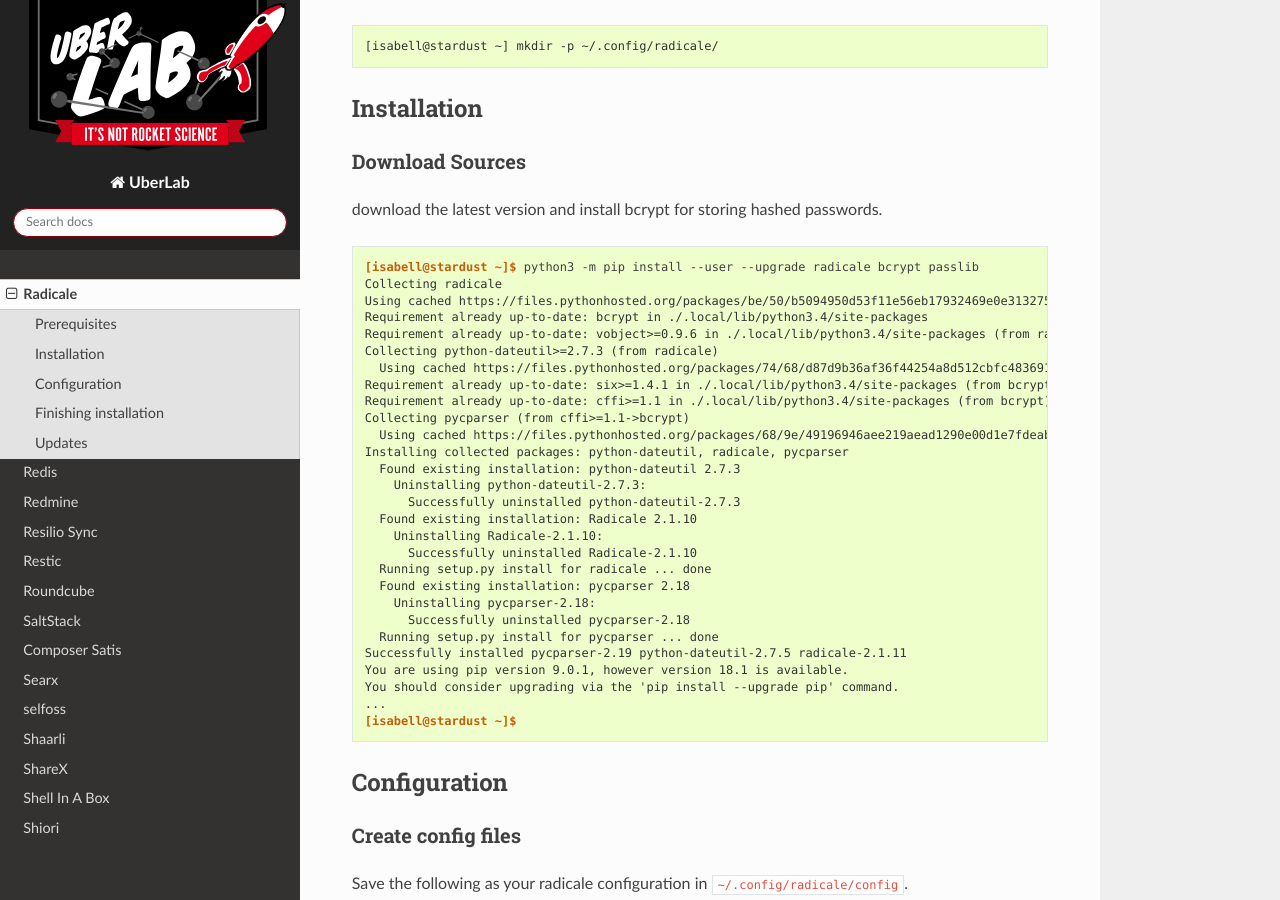
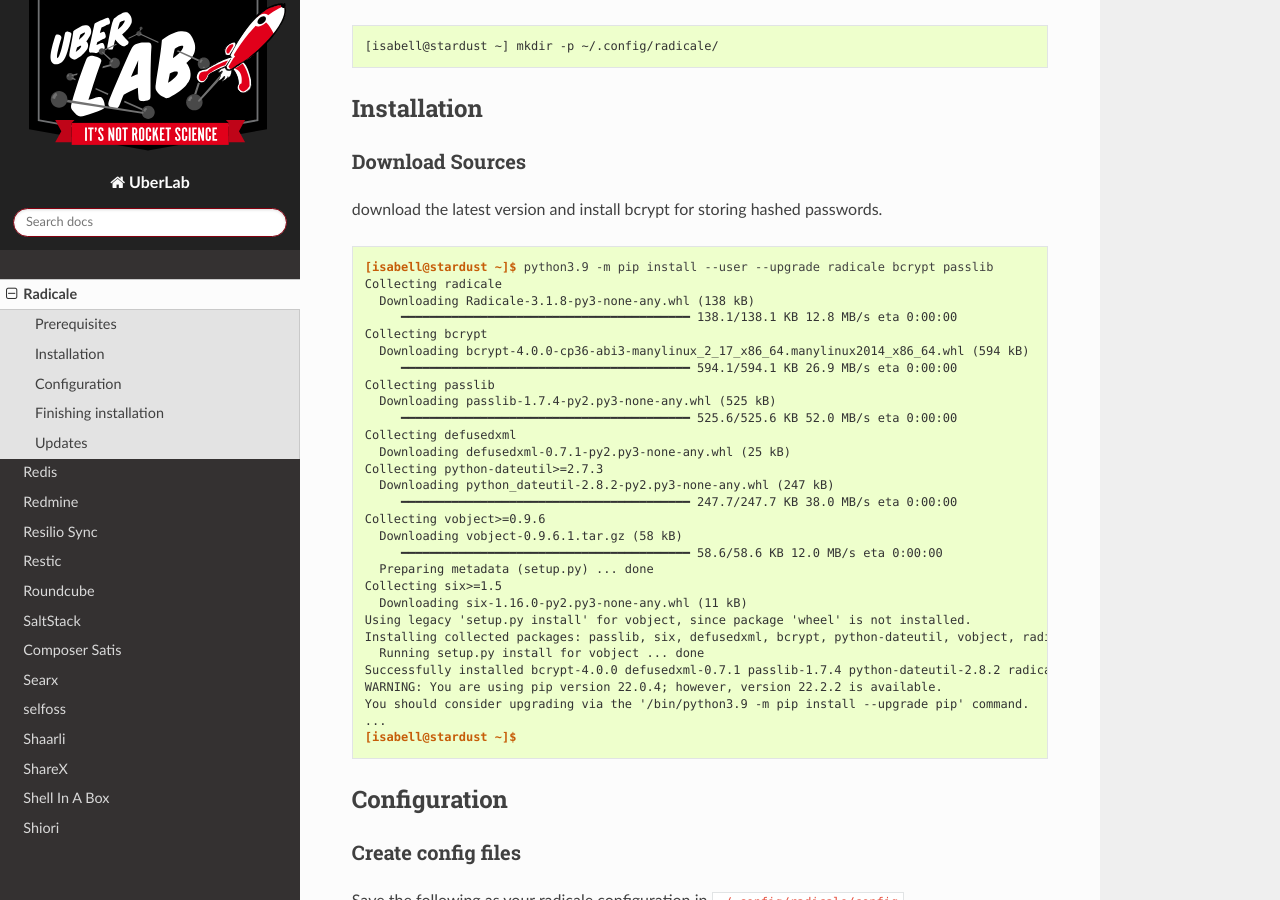
Before and after one commit to Uberspace/lab, a Sphinx documentation site: the page built from source/guide_radicale.rst, in a window 1280 px wide and 900 px high, scrolled down 1816 px. Built offline with Sphinx 7.4.7 and the Read the Docs theme 2.0.0, drawn with Linux system fonts in a browser that asks for light colours.

Commit message:
Update python version in guide_radicale.rst
So far python3 defacto called python3.6, but this does not fulfill all dependencies anymore. With python3.9, however, the installation runs without problems.

```diff
--- a/source/guide_radicale.rst
+++ b/source/guide_radicale.rst
@@ -62,35 +62,35 @@ download the latest version and install bcrypt for storing hashed passwords.
 
 .. code-block:: console
 
-  [isabell@stardust ~]$ python3 -m pip install --user --upgrade radicale bcrypt passlib
+  [isabell@stardust ~]$ python3.9 -m pip install --user --upgrade radicale bcrypt passlib
   Collecting radicale
-  Using cached https://files.pythonhosted.org/packages/be/50/b5094950d53f11e56eb17932469e0e313275da0c5e633590c939863f3c37/Radicale-2.1.11.tar.gz
-  Requirement already up-to-date: bcrypt in ./.local/lib/python3.4/site-packages
-  Requirement already up-to-date: vobject>=0.9.6 in ./.local/lib/python3.4/site-packages (from radicale)
-  Collecting python-dateutil>=2.7.3 (from radicale)
-    Using cached https://files.pythonhosted.org/packages/74/68/d87d9b36af36f44254a8d512cbfc48369103a3b9e474be9bdfe536abfc45/python_dateutil-2.7.5-py2.py3-none-any.whl
-  Requirement already up-to-date: six>=1.4.1 in ./.local/lib/python3.4/site-packages (from bcrypt)
-  Requirement already up-to-date: cffi>=1.1 in ./.local/lib/python3.4/site-packages (from bcrypt)
-  Collecting pycparser (from cffi>=1.1->bcrypt)
-    Using cached https://files.pythonhosted.org/packages/68/9e/49196946aee219aead1290e00d1e7fdeab8567783e83e1b9ab5585e6206a/pycparser-2.19.tar.gz
-  Installing collected packages: python-dateutil, radicale, pycparser
-    Found existing installation: python-dateutil 2.7.3
-      Uninstalling python-dateutil-2.7.3:
-        Successfully uninstalled python-dateutil-2.7.3
-    Found existing installation: Radicale 2.1.10
-      Uninstalling Radicale-2.1.10:
-        Successfully uninstalled Radicale-2.1.10
-    Running setup.py install for radicale ... done
-    Found existing installation: pycparser 2.18
-      Uninstalling pycparser-2.18:
-        Successfully uninstalled pycparser-2.18
-    Running setup.py install for pycparser ... done
-  Successfully installed pycparser-2.19 python-dateutil-2.7.5 radicale-2.1.11
-  You are using pip version 9.0.1, however version 18.1 is available.
-  You should consider upgrading via the 'pip install --upgrade pip' command.
+    Downloading Radicale-3.1.8-py3-none-any.whl (138 kB)
+       ━━━━━━━━━━━━━━━━━━━━━━━━━━━━━━━━━━━━━━━━ 138.1/138.1 KB 12.8 MB/s eta 0:00:00
+  Collecting bcrypt
+    Downloading bcrypt-4.0.0-cp36-abi3-manylinux_2_17_x86_64.manylinux2014_x86_64.whl (594 kB)
+       ━━━━━━━━━━━━━━━━━━━━━━━━━━━━━━━━━━━━━━━━ 594.1/594.1 KB 26.9 MB/s eta 0:00:00
+  Collecting passlib
+    Downloading passlib-1.7.4-py2.py3-none-any.whl (525 kB)
+       ━━━━━━━━━━━━━━━━━━━━━━━━━━━━━━━━━━━━━━━━ 525.6/525.6 KB 52.0 MB/s eta 0:00:00
+  Collecting defusedxml
+    Downloading defusedxml-0.7.1-py2.py3-none-any.whl (25 kB)
+  Collecting python-dateutil>=2.7.3
+    Downloading python_dateutil-2.8.2-py2.py3-none-any.whl (247 kB)
+       ━━━━━━━━━━━━━━━━━━━━━━━━━━━━━━━━━━━━━━━━ 247.7/247.7 KB 38.0 MB/s eta 0:00:00
+  Collecting vobject>=0.9.6
+    Downloading vobject-0.9.6.1.tar.gz (58 kB)
+       ━━━━━━━━━━━━━━━━━━━━━━━━━━━━━━━━━━━━━━━━ 58.6/58.6 KB 12.0 MB/s eta 0:00:00
+    Preparing metadata (setup.py) ... done
+  Collecting six>=1.5
+    Downloading six-1.16.0-py2.py3-none-any.whl (11 kB)
+  Using legacy 'setup.py install' for vobject, since package 'wheel' is not installed.
+  Installing collected packages: passlib, six, defusedxml, bcrypt, python-dateutil, vobject, radicale
+    Running setup.py install for vobject ... done
+  Successfully installed bcrypt-4.0.0 defusedxml-0.7.1 passlib-1.7.4 python-dateutil-2.8.2 radicale-3.1.8 six-1.16.0 vobject-0.9.6.1
+  WARNING: You are using pip version 22.0.4; however, version 22.2.2 is available.
+  You should consider upgrading via the '/bin/python3.9 -m pip install --upgrade pip' command.
   ...
   [isabell@stardust ~]$
-
 
 Configuration
 =============
```
